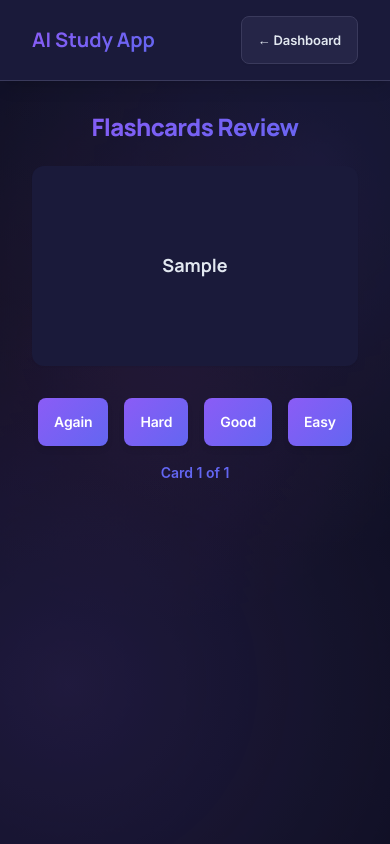
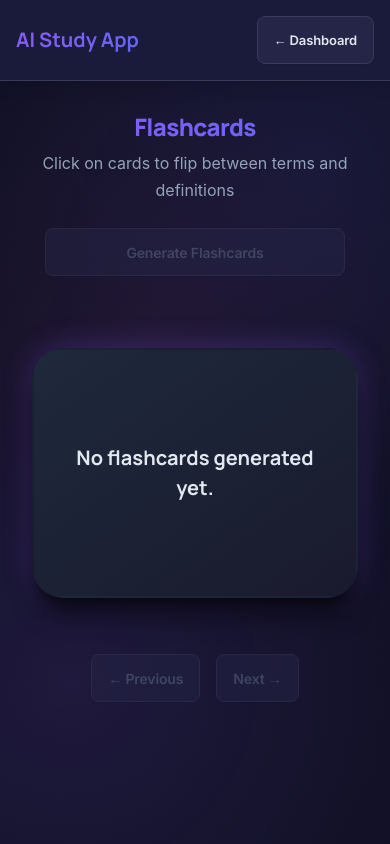
Before and after one commit to NeelKad/AI-study-app, a Flask app: page /flashcards in a window 390 px wide. Run offline with Flask 3, Linux system fonts and the light colour scheme; a user stored in the database is signed in; tables that the repository leaves empty hold one stand-in row (values such as "Sample post").

Commit message:
Update flashcards.html

```diff
--- a/templates/flashcards.html
+++ b/templates/flashcards.html
@@ -2,10 +2,146 @@
 <html lang="en">
   <head>
     <meta charset="UTF-8" />
-  <meta name="viewport" content="width=device-width, initial-scale=1" />
+    <meta name="viewport" content="width=device-width, initial-scale=1.0" />
     <title>Flashcards - AI Study App</title>
-  <link rel="stylesheet" href="{{ url_for('static', filename='style.css') }}" />
+    <link
+      rel="stylesheet"
+      href="{{ url_for('static', filename='style.css') }}"
+    />
+  </head>
+  <body>
+    <!-- Navigation Header -->
+    <header>
+      <nav class="navbar">
+        <div
+          style="
+            display: flex;
+            align-items: center;
+            justify-content: space-between;
+            width: 100%;
+            max-width: 1200px;
+            margin: 0 auto;
+          "
+        >
+          <a href="{{ url_for('index') }}" class="nav-logo">AI Study App</a>
+          <div style="display: flex; gap: 1rem; align-items: center;">
+            <a
+              href="{{ url_for('dashboard') }}"
+              class="button button-secondary"
+              style="padding: 0.5rem 1rem; font-size: 0.8125rem;"
+              >← Dashboard</a
+            >
+          </div>
+        </div>
+      </nav>
+    </header>
+
+    <!-- Main Content -->
+    <main
+      style="
+        padding: 2rem;
+        max-width: 1000px;
+        margin: 0 auto;
+        display: flex;
+        flex-direction: column;
+        align-items: center;
+      "
+    >
+      <!-- Header Section -->
+      <div style="margin-bottom: 1.5rem; text-align: center; width: 100%;">
+        <h1 style="margin-bottom: 0.5rem; color: var(--accent);">Flashcards</h1>
+        <p style="color: var(--text-secondary); font-size: 1rem; margin: 0;">
+          Click on cards to flip between terms and definitions
+        </p>
+      </div>
+
+      <!-- Generate Flashcards Button -->
+      <button
+        id="generateBtn"
+        class="button"
+        style="margin-bottom: 2rem; max-width: 300px; width: 100%;"
+        {{ 'disabled' if not note_content }}
+        title="{{ 'No note content to generate flashcards from' if not note_content else '' }}"
+      >
+        Generate Flashcards
+      </button>
+
+      <!-- Loading Indicator -->
+      <div
+        id="loadingIndicator"
+        style="display: none; text-align: center; margin: 2rem 0;"
+      >
+        <div
+          style="
+            display: inline-flex;
+            align-items: center;
+            gap: 0.75rem;
+            padding: 1rem 1.5rem;
+            background: var(--bg-secondary);
+            border-radius: 0.75rem;
+            border: 1px solid var(--bg-border);
+          "
+        >
+          <div class="spinner"></div>
+          <span style="color: var(--text-secondary); font-weight: 500;"
+            >Loading flashcards...</span
+          >
+        </div>
+      </div>
+
+      <!-- Error Message -->
+      <div
+        id="errorMessage"
+        style="color: var(--error); font-weight: 600; margin-bottom: 1rem;"
+      ></div>
+
+      <!-- Flashcard Container -->
+      <div
+        style="margin-bottom: 2rem; width: 100%; max-width: 600px;"
+      >
+        <div
+          id="flashcard"
+          class="card"
+          style="
+            cursor: pointer;
+            padding: 3rem 2rem;
+            min-height: 250px;
+            display: flex;
+            align-items: center;
+            justify-content: center;
+            text-align: center;
+            font-size: 1.25rem;
+            line-height: 1.5;
+            transition: all 0.2s ease;
+            user-select: none;
+            border: 2px solid transparent;
+          "
+        >
+          No flashcards generated yet.
+        </div>
+      </div>
+
+      <!-- Navigation Controls -->
+      <div
+        style="display: flex; justify-content: center; gap: 1rem; margin-bottom: 2rem;"
+      >
+        <button id="prevBtn" class="button button-secondary" disabled>
+          ← Previous
+        </button>
+        <button id="nextBtn" class="button button-secondary" disabled>
+          Next →
+        </button>
+      </div>
+
+      <!-- Card Counter -->
+      <div
+        id="cardCounter"
+        style="text-align: center; color: var(--text-secondary); font-size: 0.875rem;"
+      ></div>
+    </main>
+
     <style>
+      /* Your existing styles */
       :root {
         --bg-primary: #0f0f23;
         --bg-secondary: #1a1a3a;
@@ -18,37 +154,33 @@
         --success: #10b981;
         --error: #ef4444;
         --shadow-sm: 0 1px 2px 0 rgb(0 0 0 / 0.05);
-      --shadow-md: 0 4px 6px -1px rgb(0 0 0 / 0.1), 0 2px 4px -2px rgb(0 0 0 / 0.1);
-      --shadow-lg: 0 10px 15px -3px rgb(0 0 0 / 0.1), 0 4px 6px -4px rgb(0 0 0 / 0.1);
+        --shadow-md: 0 4px 6px -1px rgb(0 0 0 / 0.1),
+          0 2px 4px -2px rgb(0 0 0 / 0.1);
+        --shadow-lg: 0 10px 15px -3px rgb(0 0 0 / 0.1),
+          0 4px 6px -4px rgb(0 0 0 / 0.1);
       }
-
       body {
         background: var(--bg-primary);
         color: var(--text-primary);
-      font-family: -apple-system, BlinkMacSystemFont, 'Segoe UI', 'Roboto', sans-serif;
+        font-family: -apple-system, BlinkMacSystemFont, 'Segoe UI', 'Roboto',
+          sans-serif;
         margin: 0;
         min-height: 100vh;
       }
-
-    /* Navigation */
       .navbar {
         background: var(--bg-secondary);
         padding: 1rem 2rem;
         border-bottom: 1px solid var(--bg-border);
       }
-
       .nav-logo {
         font-size: 1.25rem;
         font-weight: 700;
         color: var(--accent);
         text-decoration: none;
       }
-
       .nav-logo:hover {
         color: var(--text-primary);
       }
-
-    /* Buttons */
       .button {
         display: inline-flex;
         align-items: center;
@@ -63,56 +195,54 @@
         transition: all 0.2s ease;
         background: var(--accent);
         color: white;
-      user-select: none;
       }
-
-    .button:hover:not(:disabled) {
+      .button:hover {
         transform: translateY(-1px);
         box-shadow: var(--shadow-md);
       }
-
       .button-secondary {
         background: var(--bg-tertiary);
         color: var(--text-primary);
         border-color: var(--bg-border);
       }
-
-    .button-secondary:hover:not(:disabled) {
+      .button-secondary:hover {
         background: var(--bg-border);
       }
-
-    /* Flashcard */
-    #flashcard {
-      cursor: pointer;
-      padding: 3rem 2rem;
-      min-height: 250px;
-      display: flex;
-      align-items: center;
-      justify-content: center;
-      text-align: center;
-      font-size: 1.25rem;
-      line-height: 1.5;
-      transition: all 0.2s ease;
-      user-select: none;
-      border: 2px solid transparent;
+      .card {
         background: var(--bg-secondary);
+        border: 1px solid var(--bg-border);
         border-radius: 0.75rem;
         box-shadow: var(--shadow-sm);
-      margin-bottom: 2rem;
+        transition: all 0.2s ease;
       }
-
+      .card:hover {
+        box-shadow: var(--shadow-md);
+      }
+      .spinner {
+        width: 20px;
+        height: 20px;
+        border: 2px solid var(--bg-border);
+        border-top: 2px solid var(--accent);
+        border-radius: 50%;
+        animation: spin 1s linear infinite;
+      }
+      @keyframes spin {
+        0% {
+          transform: rotate(0deg);
+        }
+        100% {
+          transform: rotate(360deg);
+        }
+      }
       #flashcard:hover {
         border-color: var(--accent);
         box-shadow: var(--shadow-lg);
         transform: translateY(-2px);
       }
-
       #flashcard.flipped {
         background: var(--bg-tertiary);
         border-color: var(--success);
       }
-
-    /* Disabled buttons */
       .button:disabled {
         opacity: 0.5;
         cursor: not-allowed;
@@ -120,178 +250,98 @@
         color: var(--text-muted);
         border-color: var(--bg-border);
       }
-
-    /* Card Counter */
+      .button:disabled:hover {
+        transform: none;
+        box-shadow: none;
+      }
       #cardCounter {
-      text-align: center;
         color: var(--accent);
         font-weight: 600;
-      font-size: 0.875rem;
-      margin-bottom: 1rem;
-      user-select: none;
       }
-
-    /* Loading indicator */
-    #loadingIndicator {
-      display: none;
-      text-align: center;
-      margin: 2rem 0;
+      @media (max-width: 768px) {
+        .navbar {
+          padding: 1rem;
         }
-
-    .spinner {
-      width: 20px;
-      height: 20px;
-      border: 2px solid var(--bg-border);
-      border-top: 2px solid var(--accent);
-      border-radius: 50%;
-      animation: spin 1s linear infinite;
-      display: inline-block;
-      vertical-align: middle;
-      margin-right: 0.75rem;
+        main {
+          padding: 1rem;
         }
-
-    @keyframes spin {
-      0% { transform: rotate(0deg); }
-      100% { transform: rotate(360deg); }
-    }
-
-    /* Controls container */
-    #controls {
-      display: flex;
-      justify-content: center;
-      gap: 1rem;
-      margin-bottom: 1rem;
-    }
-
-    /* Review buttons */
-    .review-btn {
-      padding: 0.6rem 1.2rem;
-      border-radius: 0.5rem;
-      border: none;
-      font-weight: 600;
-      cursor: pointer;
-      color: white;
-      user-select: none;
-      transition: background 0.3s ease;
-    }
-
-    .review-again {
-      background-color: #ef4444; /* red */
-    }
-    .review-hard {
-      background-color: #f97316; /* orange */
-    }
-    .review-good {
-      background-color: #10b981; /* green */
-    }
-    .review-easy {
-      background-color: #3b82f6; /* blue */
-    }
-
-    .review-btn:hover {
-      filter: brightness(0.9);
-    }
-
-    /* Responsive */
-    @media (max-width: 768px) {
         #flashcard {
           padding: 2rem 1.5rem;
           min-height: 200px;
           font-size: 1.125rem;
         }
-
-      .button, .review-btn {
-        padding: 0.5rem 1rem;
+        .button {
+          padding: 0.75rem 1rem;
           font-size: 0.875rem;
         }
       }
     </style>
-</head>
-<body>
-  <!-- Navigation Header -->
-  <header>
-    <nav class="navbar">
-      <div style="display: flex; align-items: center; justify-content: space-between; width: 100%; max-width: 1200px; margin: 0 auto;">
-        <a href="{{ url_for('index') }}" class="nav-logo">AI Study App</a>
-        <div style="display: flex; gap: 1rem; align-items: center;">
-          <a href="{{ url_for('dashboard') }}" class="button button-secondary" style="padding: 0.5rem 1rem; font-size: 0.8125rem;">
-            ← Dashboard
-          </a>
-        </div>
-      </div>
-    </nav>
-  </header>
-
-  <main style="padding: 2rem; max-width: 900px; margin: 0 auto;">
-    <h1 style="text-align: center; margin-bottom: 1rem; color: var(--accent);">Flashcards Review</h1>
-
-    <div id="loadingIndicator">
-      <div style="display: inline-flex; align-items: center; gap: 0.75rem; padding: 1rem 1.5rem; background: var(--bg-secondary); border-radius: 0.75rem; border: 1px solid var(--bg-border);">
-        <div class="spinner"></div>
-        <span style="color: var(--text-secondary); font-weight: 500;">Loading due flashcards...</span>
-      </div>
-    </div>
-
-    <div id="flashcard">Loading...</div>
-
-    <div id="controls" style="display:none;">
-      <button class="review-btn review-again" data-quality="0">Again</button>
-      <button class="review-btn review-hard" data-quality="1">Hard</button>
-      <button class="review-btn review-good" data-quality="2">Good</button>
-      <button class="review-btn review-easy" data-quality="3">Easy</button>
-    </div>
-
-    <div id="cardCounter"></div>
-  </main>
 
     <script>
       const flashcardDiv = document.getElementById("flashcard");
+      const prevBtn = document.getElementById("prevBtn");
+      const nextBtn = document.getElementById("nextBtn");
       const loadingIndicator = document.getElementById("loadingIndicator");
-    const controls = document.getElementById("controls");
+      const errorMessage = document.getElementById("errorMessage");
+      const generateBtn = document.getElementById("generateBtn");
       const cardCounter = document.getElementById("cardCounter");
 
+      let noteContent = {% if note_content %}{{ note_content | tojson | safe }}{% else %}null{% endif %};
       let flashcards = [];
       let currentIndex = 0;
       let showingDefinition = false;
 
       function showLoading() {
         loadingIndicator.style.display = "block";
-      flashcardDiv.style.display = "none";
-      controls.style.display = "none";
-      cardCounter.textContent = "";
+        errorMessage.textContent = "";
+        generateBtn.disabled = true;
+        prevBtn.disabled = true;
+        nextBtn.disabled = true;
+        flashcardDiv.textContent = "Loading flashcards...";
+        flashcardDiv.classList.remove("flipped");
       }
 
       function hideLoading() {
         loadingIndicator.style.display = "none";
-      flashcardDiv.style.display = "flex";
-      controls.style.display = "flex";
+        generateBtn.disabled = false;
       }
 
       function updateCardCounter() {
         if (flashcards.length > 0) {
           cardCounter.textContent = `Card ${currentIndex + 1} of ${flashcards.length}`;
         } else {
-        cardCounter.textContent = "No flashcards due for review.";
+          cardCounter.textContent = "";
         }
       }
 
       function updateFlashcard() {
         if (flashcards.length === 0) {
-        flashcardDiv.textContent = "No flashcards due for review.";
-        controls.style.display = "none";
-        cardCounter.textContent = "";
+          flashcardDiv.textContent = "No flashcards found.";
+          flashcardDiv.classList.remove("flipped");
+          prevBtn.disabled = true;
+          nextBtn.disabled = true;
+          updateCardCounter();
           return;
         }
 
         const card = flashcards[currentIndex];
+
         if (showingDefinition) {
-        flashcardDiv.textContent = typeof card.definition === "string" ? card.definition : JSON.stringify(card.definition, null, 2);
+          flashcardDiv.textContent =
+            typeof card.definition === "string"
+              ? card.definition
+              : JSON.stringify(card.definition, null, 2);
           flashcardDiv.classList.add("flipped");
         } else {
-        flashcardDiv.textContent = typeof card.term === "string" ? card.term : JSON.stringify(card.term);
+          flashcardDiv.textContent =
+            typeof card.term === "string"
+              ? card.term
+              : JSON.stringify(card.term);
           flashcardDiv.classList.remove("flipped");
         }
 
+        prevBtn.disabled = currentIndex === 0;
+        nextBtn.disabled = currentIndex === flashcards.length - 1;
         updateCardCounter();
       }
 
@@ -302,55 +352,96 @@
         }
       });
 
-    controls.addEventListener("click", async (e) => {
-      if (!e.target.classList.contains("review-btn")) return;
-
-      const quality = parseInt(e.target.dataset.quality, 10);
-      const card = flashcards[currentIndex];
-
-      try {
-        const res = await fetch(`/api/flashcards/review/${card.id}`, {
-          method: "POST",
-          headers: {"Content-Type": "application/json"},
-          body: JSON.stringify({quality}),
-        });
-
-        if (!res.ok) throw new Error("Failed to update flashcard");
-
-        // Remove reviewed card from array
-        flashcards.splice(currentIndex, 1);
-
-        // Adjust current index
-        if (currentIndex >= flashcards.length && currentIndex > 0) {
+      prevBtn.addEventListener("click", () => {
+        if (currentIndex > 0) {
           currentIndex--;
-        }
-
           showingDefinition = false;
           updateFlashcard();
-      } catch (err) {
-        alert(err.message);
         }
       });
 
-    async function loadDueFlashcards() {
+      nextBtn.addEventListener("click", () => {
+        if (currentIndex < flashcards.length - 1) {
+          currentIndex++;
+          showingDefinition = false;
+          updateFlashcard();
+        }
+      });
+
+      // Keyboard navigation
+      document.addEventListener("keydown", (e) => {
+        if (flashcards.length === 0) return;
+
+        switch (e.key) {
+          case "ArrowLeft":
+            if (currentIndex > 0) {
+              currentIndex--;
+              showingDefinition = false;
+              updateFlashcard();
+            }
+            break;
+          case "ArrowRight":
+            if (currentIndex < flashcards.length - 1) {
+              currentIndex++;
+              showingDefinition = false;
+              updateFlashcard();
+            }
+            break;
+          case " ":
+          case "Enter":
+            e.preventDefault();
+            showingDefinition = !showingDefinition;
+            updateFlashcard();
+            break;
+        }
+      });
+
+      async function generateFlashcards() {
+        if (!noteContent) {
+          errorMessage.textContent =
+            "No note content found! Please go back and select a note.";
+          return;
+        }
+
         showLoading();
 
         try {
-        const res = await fetch('/api/flashcards/due');
-        if (!res.ok) throw new Error("Failed to load flashcards");
-        flashcards = await res.json();
+          const res = await fetch("/api/flashcards", {
+            method: "POST",
+            headers: { "Content-Type": "application/json" },
+            body: JSON.stringify({ notes: noteContent }),
+          });
+
+          if (!res.ok) throw new Error("Failed to generate flashcards.");
+
+          const data = await res.json();
           hideLoading();
+
+          flashcards = Object.entries(data).map(([term, definition]) => ({
+            term,
+            definition,
+          }));
+
+          if (flashcards.length === 0) {
+            flashcardDiv.textContent = "No flashcards generated from your notes.";
+            flashcardDiv.classList.remove("flipped");
+          } else {
             currentIndex = 0;
             showingDefinition = false;
             updateFlashcard();
+          }
         } catch (err) {
-        flashcardDiv.textContent = `Error loading flashcards: ${err.message}`;
-        controls.style.display = "none";
-        cardCounter.textContent = "";
+          hideLoading();
+          errorMessage.textContent = `Error: ${err.message}`;
+          flashcardDiv.textContent = "";
+          flashcardDiv.classList.remove("flipped");
         }
       }
 
-    window.onload = loadDueFlashcards;
+      generateBtn.addEventListener("click", generateFlashcards);
+
+      // Optionally, load flashcards on page load if you want:
+      // window.onload = generateFlashcards;
     </script>
   </body>
 </html>
```
Lines whose indentation alone changed are shown as unchanged.
